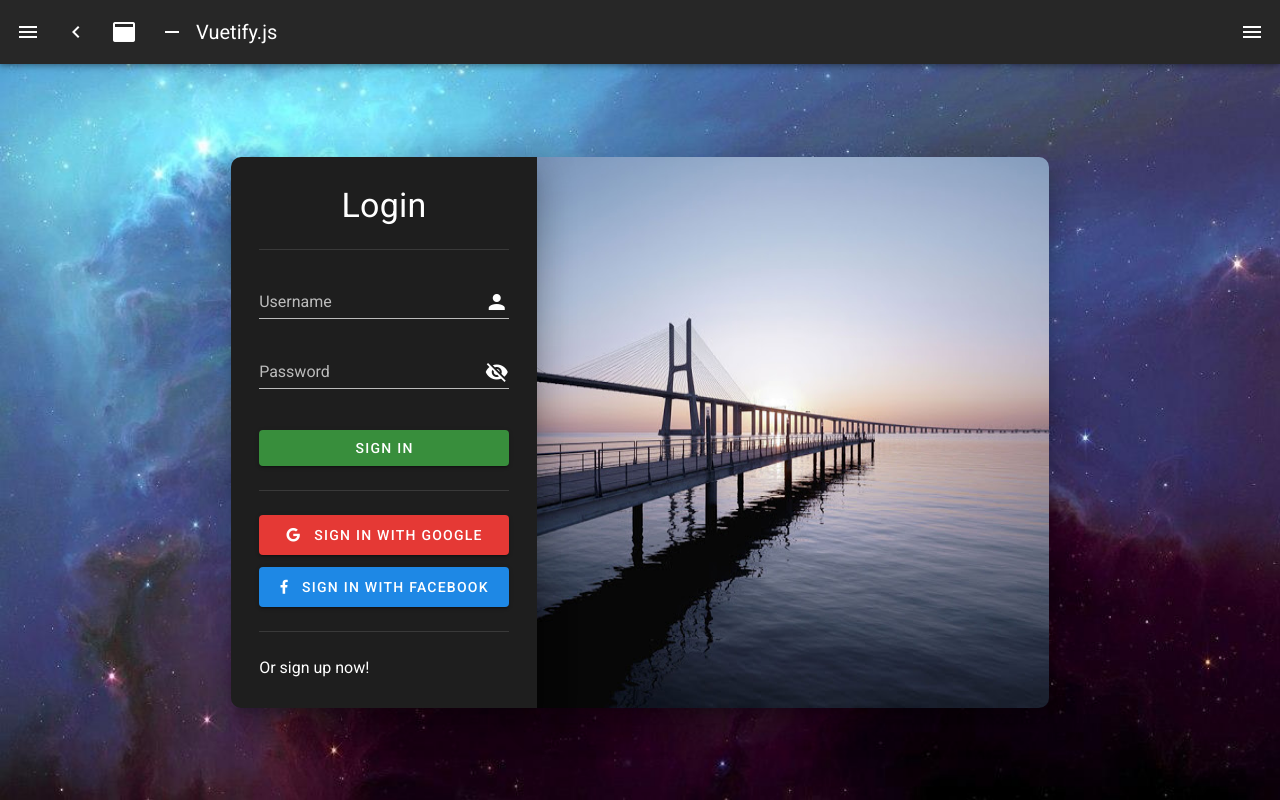
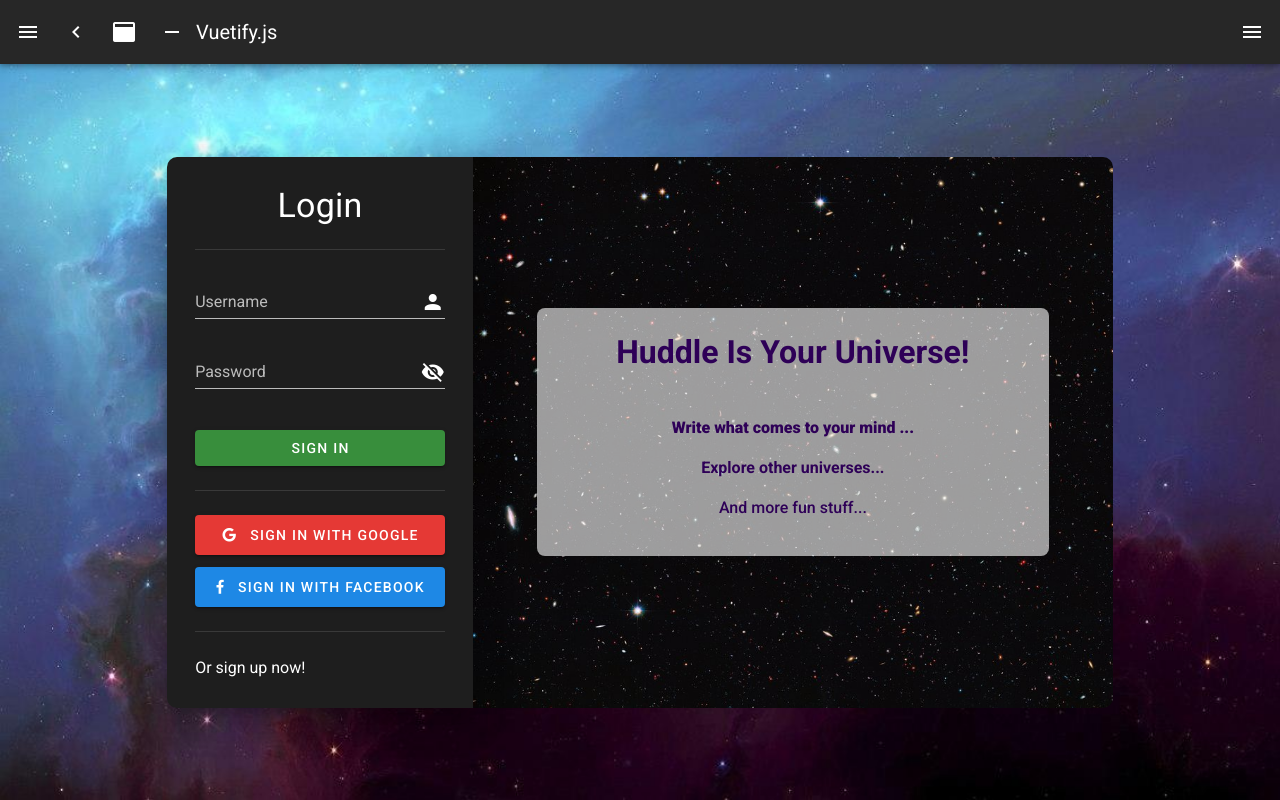
Before and after one commit to Nebula-Clan/Client, a Nuxt app: page /login in a window 1280 px wide. Built offline with nearby package versions, Linux system fonts and the light colour scheme.

Commit message:
banner - psw visibility

```diff
--- a/pages/login.vue
+++ b/pages/login.vue
@@ -7,10 +7,16 @@
           class="d-flex justify-center"
           cols="12">
           <SignIn/>
-          <img
-            class="elevation-20 intro-img"
-            src="../static/images/unnamed.jpg"
-            alt="">
+          <div class="intro d-flex justify-center">
+            <div class="intro-text pa-5 rounded-lg text-center">
+              <h1>Huddle Is Your Universe!</h1>
+
+              <p class="mt-10 font-weight-black">Write what comes to your mind ...</p>
+              <p class="font-weight-bold">Explore other universes...</p>
+              <p class="font-weight-medium">And more fun stuff...</p>
+
+            </div>
+          </div>
         </v-col>
       </v-row>
   </div>
@@ -30,8 +36,20 @@ export default {
   background: url("../static/images/login-background.jpg") no-repeat;
   background-size: cover;
   height: 100%;
-  .intro-img {
+  .intro {
     border-radius: 0 10px 10px 0;
+    background-image: url("../static/images/universe.jpg");
+    background-size: cover;
+    min-width: 80vh;
+    .intro-text {
+      color: black;
+      width: 80%;
+      margin: auto;
+      background-color: rgba(255, 255, 255, 0.6);
+      h1, p{
+        color: #2e0057;
+      }
+    }
   }
 }
 </style>
```
Also changed, not shown: static/images/universe.jpg (added).
